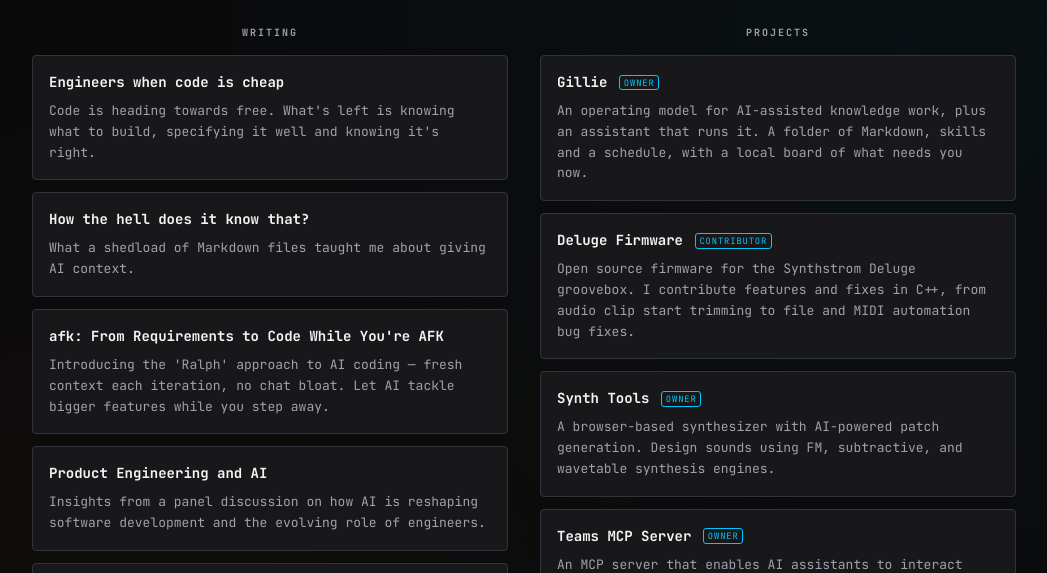
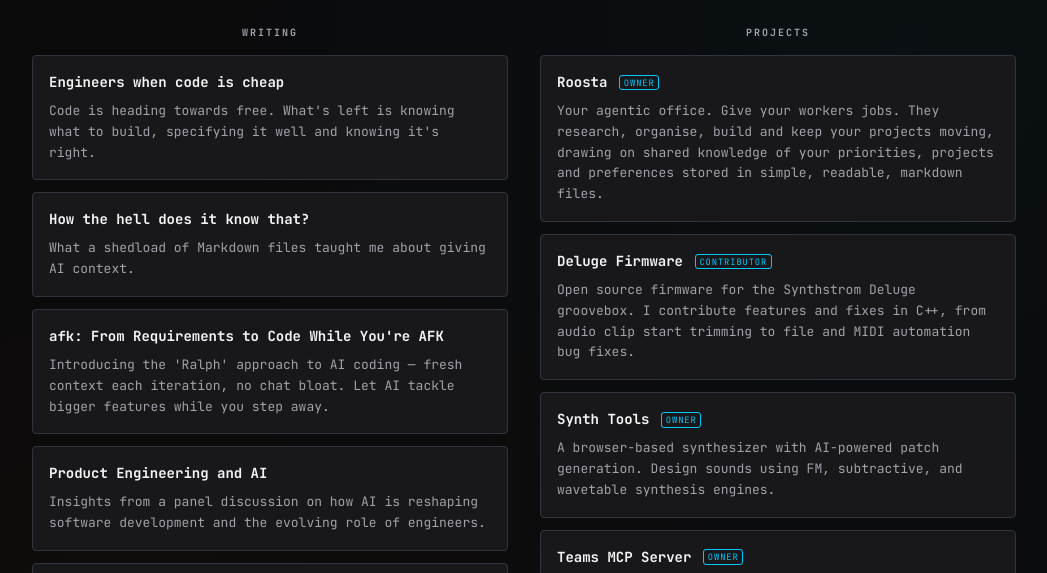
Before and after one commit to m0nkmaster/robmacdonald.com, a plain HTML site: page index.html in a window 1280 px wide. Shown: the part 215-788 px from the top of the page, without its empty margins (116-1163 px from the left). Drawn offline with Linux system fonts and the light colour scheme.

Commit message:
Update homepage project copy from Gillie to Roosta

```diff
--- a/index.html
+++ b/index.html
@@ -321,8 +321,8 @@
       <h2 class="section-title">Projects</h2>
 
       <div class="article article--project article--static">
-        <h3 class="article-title">Gillie <span class="tag">Owner</span></h3>
-        <p class="article-desc">An operating model for AI-assisted knowledge work, plus an assistant that runs it. A folder of Markdown, skills and a schedule, with a local board of what needs you now.</p>
+        <h3 class="article-title">Roosta <span class="tag">Owner</span></h3>
+        <p class="article-desc">Your agentic office. Give your workers jobs. They research, organise, build and keep your projects moving, drawing on shared knowledge of your priorities, projects and preferences stored in simple, readable, markdown files.</p>
       </div>
 
       <a href="https://github.com/SynthstromAudible/DelugeFirmware/pulls?q=is%3Apr+author%3Am0nkmaster" class="article article--project" target="_blank" rel="noopener">
```
